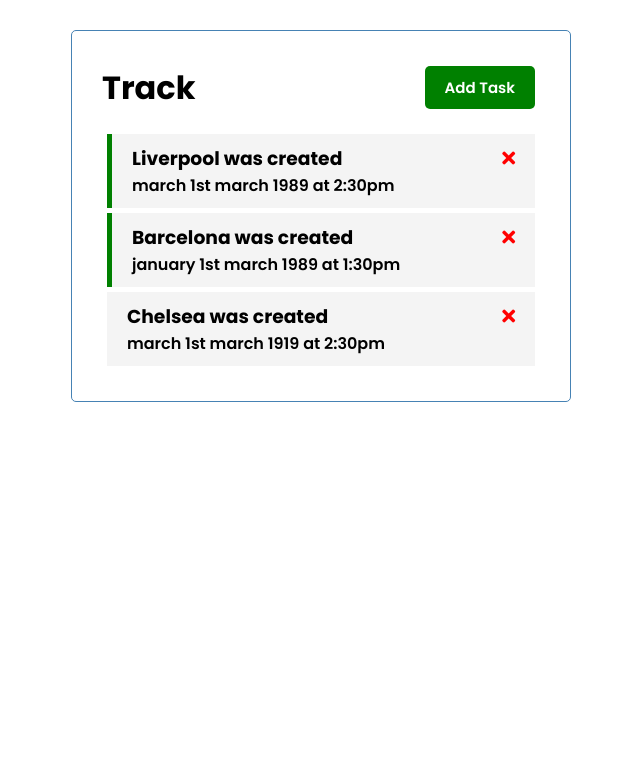
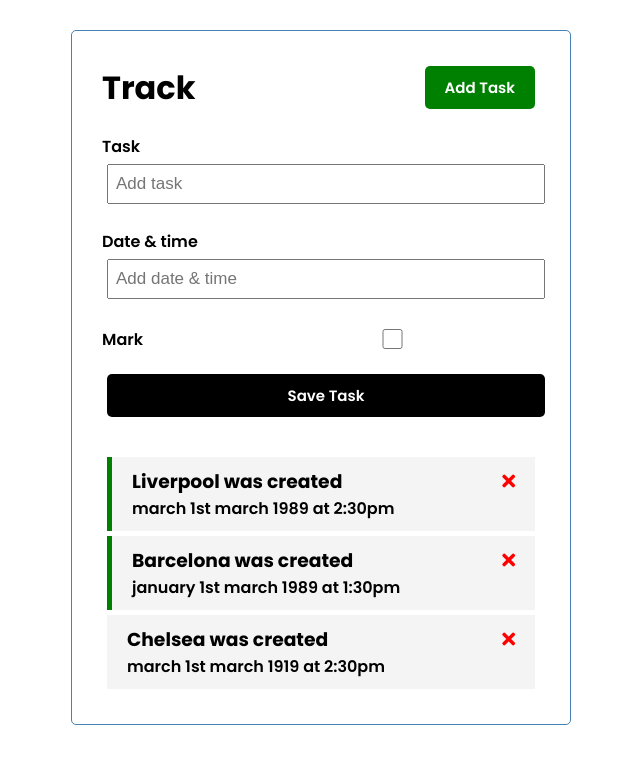
Before and after one commit to Kozimbe-k/vuejs-task-project, a Vue app: page / in a window 1280 px wide. Shown: the top 764 px of the page, without its empty margins (319-959 px from the left). Built offline with nearby package versions, Linux system fonts and the light colour scheme.

Commit message:
add AddTask component

```diff
--- a/src/App.vue
+++ b/src/App.vue
@@ -1,19 +1,26 @@
 <template>
   <div class="container">
     <Header title="Track" />
-    <Tasks @delete-task="deleteTask" :tasks="tasks" />
+    <AddTask />
+    <Tasks
+      @toggle-reminder="toggleReminder"
+      @delete-task="deleteTask"
+      :tasks="tasks"
+    />
   </div>
 </template>
 
 <script>
 import Header from "./components/Header";
 import Tasks from "./components/Tasks";
+import AddTask from "./components/AddTask";
 
 export default {
   name: "App",
   components: {
     Header,
     Tasks,
+    AddTask,
   },
   data() {
     return {
@@ -25,6 +32,11 @@ export default {
       if (confirm("Вы согласны удалить")) {
         this.tasks = this.tasks.filter((task) => task.id !== id);
       }
+    },
+    toggleReminder(id) {
+      this.tasks = this.tasks.map((task) =>
+        task.id === id ? { ...task, reminder: !task.reminder } : task
+      );
     },
   },
   created() {
--- /dev/null
+++ b/src/components/AddTask.vue
@@ -0,0 +1,56 @@
+<template>
+  <div class="">
+    <form class="add-form">
+      <div class="form-control">
+        <label>Task</label>
+        <input type="text" name="text" placeholder="Add task" />
+      </div>
+      <div class="form-control">
+        <label>Date & time</label>
+        <input type="text" name="day" placeholder="Add date & time" />
+      </div>
+      <div class="form-control form-control-check">
+        <label>Mark</label>
+        <input type="checkbox" name="reminder" />
+      </div>
+      <input type="submit" value="Save Task" class="btn btn-block" />
+    </form>
+  </div>
+</template>
+
+<script>
+export default {
+  name: "AddTask",
+};
+</script>
+
+<style scoped>
+.add-form {
+  margin-bottom: 40px;
+}
+.form-control {
+  margin: 20px 0;
+}
+.form-control label {
+  display: block;
+}
+.form-control input {
+  width: 100%;
+  height: 40px;
+  margin: 5px;
+  padding: 3px 7px;
+  font-size: 17px;
+}
+.form-control-check {
+  display: flex;
+  align-items: center;
+  justify-content: space-between;
+}
+.form-control-check label {
+  flex: 1;
+}
+.form-control-check input {
+  flex: 2;
+  height: 20px;
+}
+</style>
--- a/src/components/Task.vue
+++ b/src/components/Task.vue
@@ -1,8 +1,11 @@
 <template>
-  <div :class="[task.reminder ? 'reminder' : '', 'task']">
+  <div
+    @click="$emit('toggle-reminder', task.id)"
+    :class="[task.reminder ? 'reminder' : '', 'task']"
+  >
     <h3>
       {{ task.text }}
-      <i @click="onDelete(task.id)" class="fas fa-times"></i>
+      <i @click="$emit('delete-task', task.id)" class="fas fa-times"></i>
     </h3>
     <p>{{ task.day }}</p>
   </div>
@@ -13,11 +16,6 @@ export default {
   name: "Task",
   props: {
     task: Object,
-  },
-  methods: {
-    onDelete(id) {
-      this.$emit("delete-task", id);
-    },
   },
 };
 </script>
--- a/src/components/Tasks.vue
+++ b/src/components/Tasks.vue
@@ -1,7 +1,11 @@
 <template>
   <div class="">
     <div v-for="task in tasks" :key="task.id">
-      <Task @delete-task="$emit('delete-task', task.id)" :task="task" />
+      <Task
+        @toggle-reminder="$emit('toggle-reminder', task.id)"
+        @delete-task="$emit('delete-task', task.id)"
+        :task="task"
+      />
     </div>
   </div>
 </template>
@@ -16,7 +20,7 @@ export default {
   components: {
     Task,
   },
-  emits:['delete-task']
+  emits: ["delete-task", "toggle-reminder"],
 };
 </script>
 
```
